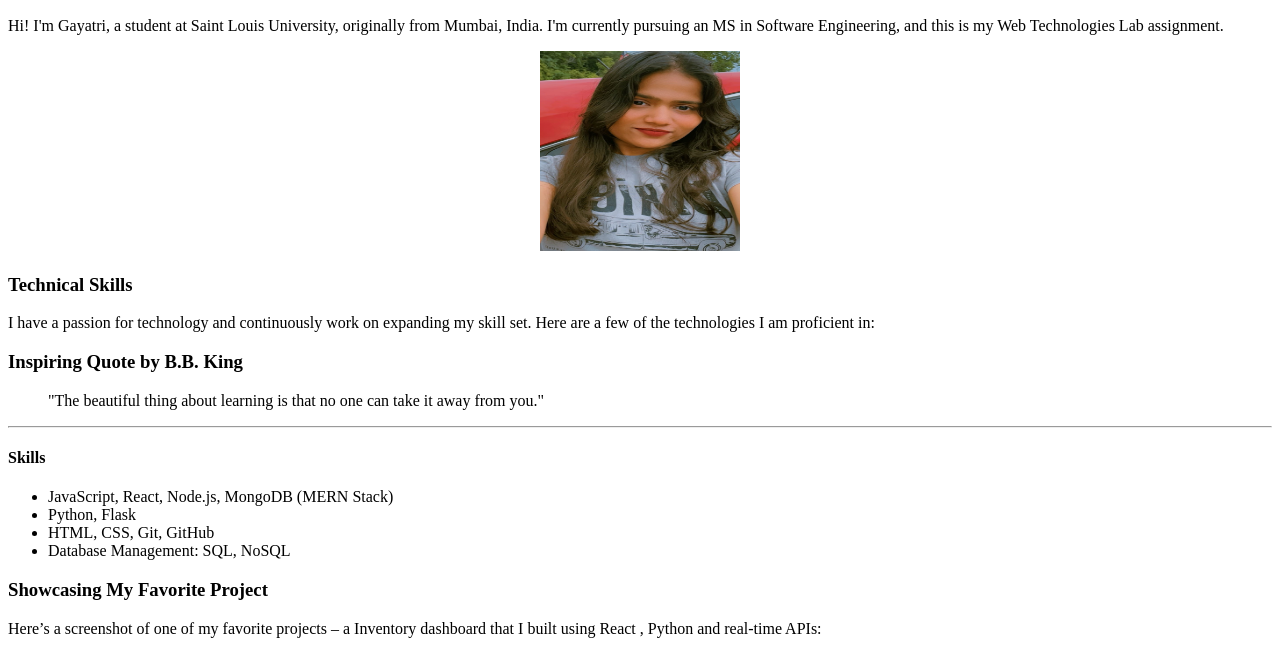
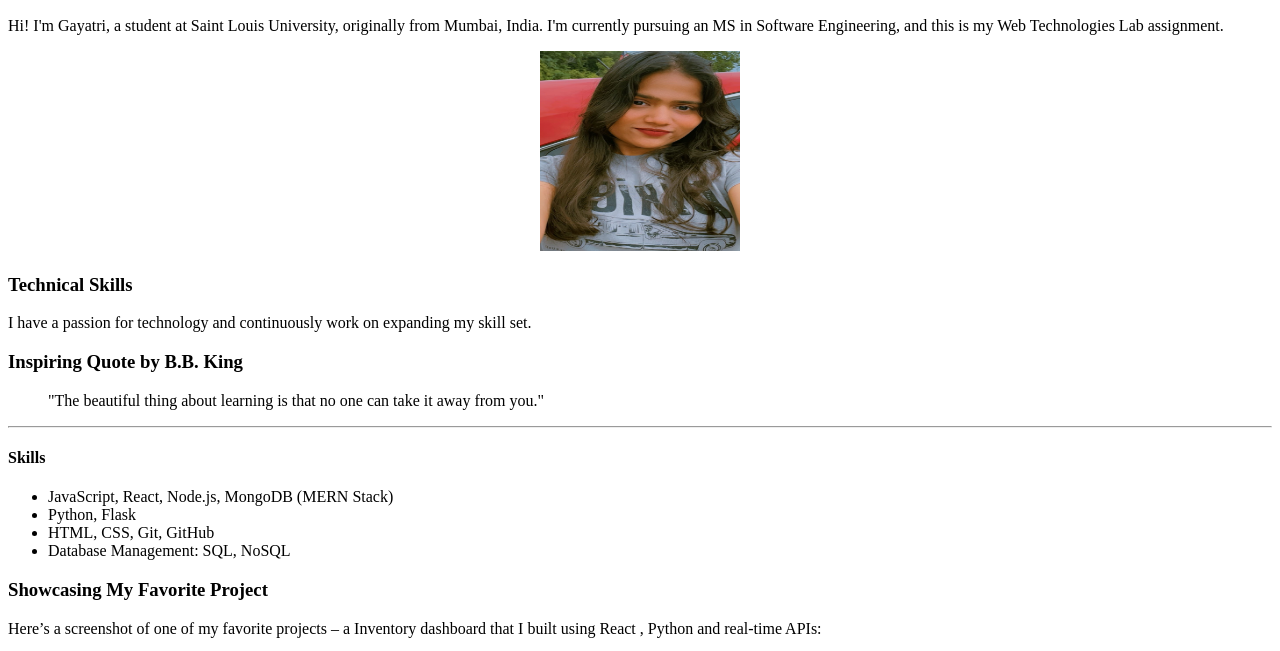
Before and after one commit to Gayatrinj/web-technologies-fall2024, a plain HTML site: page lab1/index.html in a window 1280 px wide. Shown: the part 110-761 px from the top of the page. Drawn offline with Linux system fonts and the light colour scheme.

Commit message:
Update index.html

```diff
--- a/lab1/index.html
+++ b/lab1/index.html
@@ -19,7 +19,7 @@
    </center>
     <!-- Subheading -->
     <h3>Technical Skills</h3>
-    <p>I have a passion for technology and continuously work on expanding my skill set. Here are a few of the technologies I am proficient in:</p>
+    <p>I have a passion for technology and continuously work on expanding my skill set.</p>
 
      <h3>Inspiring Quote by B.B. King </h3>
     <!-- Blockquote -->
```
